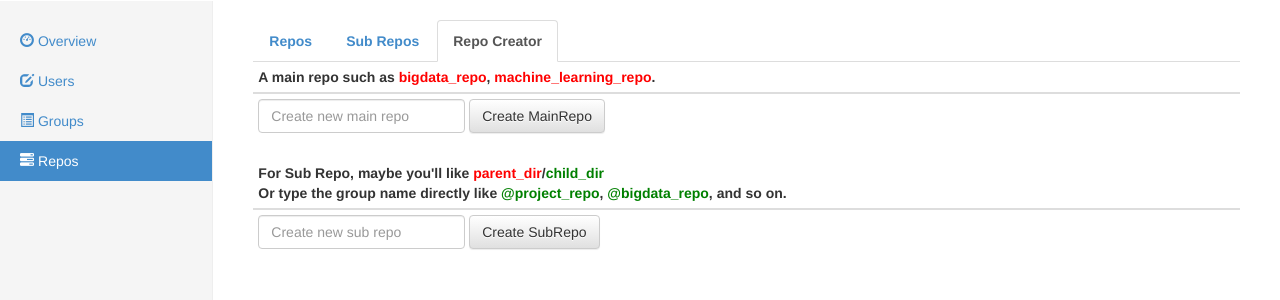
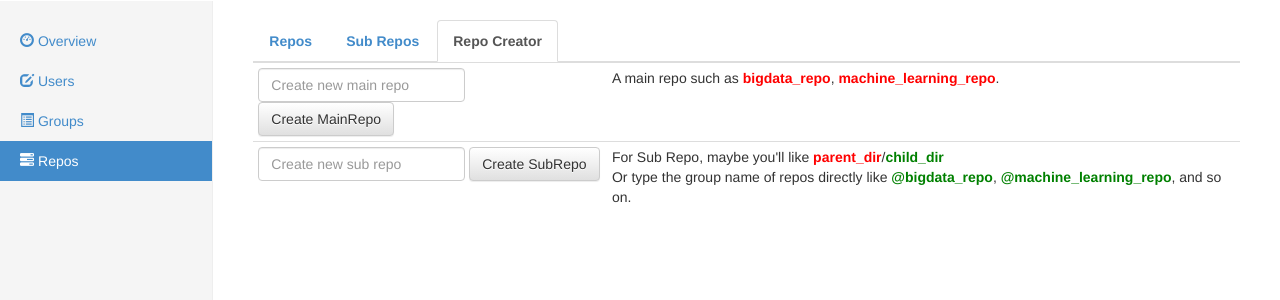
Before and after one commit to asdfII/gitoweb, a Flask app: template templates/repo.html in a window 1280 px wide, after a click on "Repo Creator". Shown: the part 50-350 px from the top of the page. Run offline with Flask 2, Linux system fonts and the light colour scheme; the template is opened without the code that fills it: most values are stand-ins (such as "Sample title", 1, 10 or a date in 2020); some libraries are stand-ins or nearby versions.

Commit message:
Revise some descriptions.

```diff
--- a/templates/repo.html
+++ b/templates/repo.html
@@ -175,11 +175,6 @@
   </div>
   <div class="tab-pane fade" id="repoCreator">
     <table class="table table-condensed">
-      <thead>
-        <tr>
-          <th>A main repo such as <font color="red">bigdata_repo</font>, <font color="red">machine_learning_repo</font>.</th>
-        </tr>
-      </thead>
       <tbody>
         <tr>
           <td>
@@ -193,19 +188,10 @@
               </div>
             </form>
           </td>
+          <td>
+            A main repo such as <strong><font color="red">bigdata_repo</font></strong>, <strong><font color="red">machine_learning_repo</font></strong>.
+          </td>
         </tr>
-      </tbody>
-    </table>
-    <table class="table table-condensed">
-      <thead>
-        <tr>
-          <th>
-            For Sub Repo, maybe you'll like <font color="red">parent_dir</font>/<font color="green">child_dir</font><br>
-            Or type the group name directly like <font color="green">@project_repo</font>, <font color="green">@bigdata_repo</font>, and so on.
-          </th>
-        </tr>
-      </thead>
-      <tbody>
         <tr>
           <td>
             <form class="form-inline" method="POST" role="form">
@@ -217,6 +203,10 @@
                 <button type="submit" class="btn btn-default">Create SubRepo</button>
               </div>
             </form>
+          </td>
+          <td>
+            For Sub Repo, maybe you'll like <strong><font color="red">parent_dir</font></strong>/<strong><font color="green">child_dir</font></strong><br>
+            Or type the group name of repos directly like <strong><font color="green">@bigdata_repo</font></strong>, <strong><font color="green">@machine_learning_repo</font></strong>, and so on.
           </td>
         </tr>
       </tbody>
```
Also changed, not shown: index/views.py (+3 -7 lines), repo/views.py (+27 -24 lines), gitolite.db, 6 other files.
